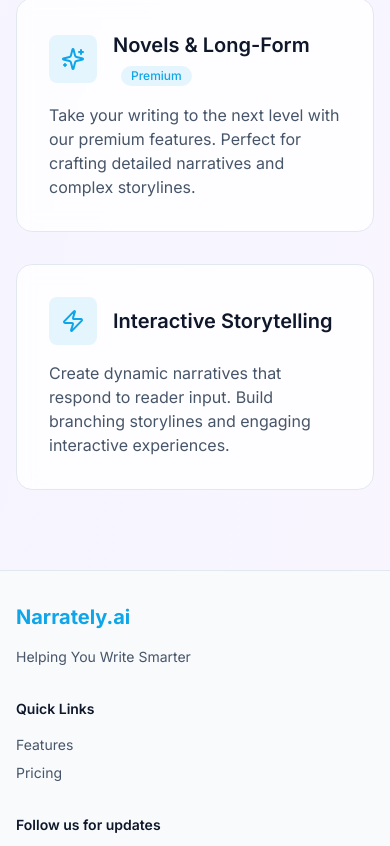
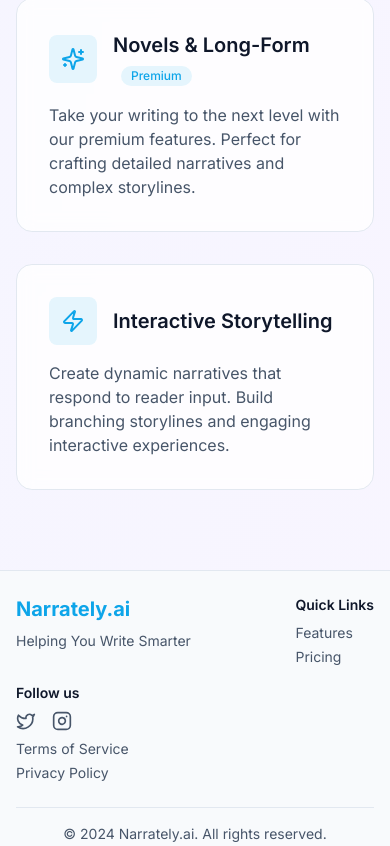
Before and after one commit to yayeet999/narrate-verse, a React (Vite) app: page / in a window 390 px wide. Shown: the part 1151-1997 px from the top of the page. Built offline with nearby package versions, Linux system fonts and the light colour scheme.

Commit message:
Update footer layout for mobile
Changed the footer layout for mobile and small screens from a stacked format to a column format to reduce the overall height.
[skip gpt_engineer]

```diff
--- a/src/components/navigation/Footer.tsx
+++ b/src/components/navigation/Footer.tsx
@@ -11,10 +11,10 @@ const Footer = () => {
 
   return (
     <footer className="bg-slate-50 dark:bg-slate-900 border-t border-slate-200 dark:border-slate-800">
-      <div className="container mx-auto px-4 py-8">
-        <div className="grid grid-cols-1 md:grid-cols-3 gap-8">
+      <div className="container mx-auto px-4 py-6">
+        <div className="flex flex-row flex-wrap justify-between gap-4">
           {/* Column 1: Company Info */}
-          <div className="space-y-4">
+          <div className="flex flex-col space-y-2">
             <div className="flex items-center space-x-2">
               <span className="text-xl font-bold text-primary">Narrately.ai</span>
             </div>
@@ -24,11 +24,11 @@ const Footer = () => {
           </div>
 
           {/* Column 2: Quick Links */}
-          <div className="space-y-4">
+          <div className="flex flex-col space-y-2">
             <h3 className="text-sm font-semibold text-slate-900 dark:text-white">
               Quick Links
             </h3>
-            <div className="flex flex-col space-y-2">
+            <div className="flex flex-col space-y-1">
               <Link
                 to="/features"
                 className="text-sm text-slate-600 dark:text-slate-400 hover:text-primary dark:hover:text-primary transition-colors"
@@ -45,10 +45,10 @@ const Footer = () => {
           </div>
 
           {/* Column 3: Social & Legal */}
-          <div className="space-y-4">
+          <div className="flex flex-col space-y-2">
             <div>
-              <h3 className="text-sm font-semibold text-slate-900 dark:text-white mb-4">
-                Follow us for updates
+              <h3 className="text-sm font-semibold text-slate-900 dark:text-white mb-2">
+                Follow us
               </h3>
               <div className="flex space-x-4">
                 {socialLinks.map((link) => (
@@ -65,16 +65,16 @@ const Footer = () => {
                 ))}
               </div>
             </div>
-            <div className="space-y-2">
+            <div className="flex flex-col space-y-1">
               <Link
                 to="/terms"
-                className="block text-sm text-slate-600 dark:text-slate-400 hover:text-primary dark:hover:text-primary transition-colors"
+                className="text-sm text-slate-600 dark:text-slate-400 hover:text-primary dark:hover:text-primary transition-colors"
               >
                 Terms of Service
               </Link>
               <Link
                 to="/privacy"
-                className="block text-sm text-slate-600 dark:text-slate-400 hover:text-primary dark:hover:text-primary transition-colors"
+                className="text-sm text-slate-600 dark:text-slate-400 hover:text-primary dark:hover:text-primary transition-colors"
               >
                 Privacy Policy
               </Link>
@@ -83,7 +83,7 @@ const Footer = () => {
         </div>
 
         {/* Copyright Bar */}
-        <div className="mt-8 pt-4 border-t border-slate-200 dark:border-slate-800">
+        <div className="mt-6 pt-4 border-t border-slate-200 dark:border-slate-800">
           <p className="text-center text-sm text-slate-600 dark:text-slate-400">
             © {currentYear} Narrately.ai. All rights reserved.
           </p>
```
